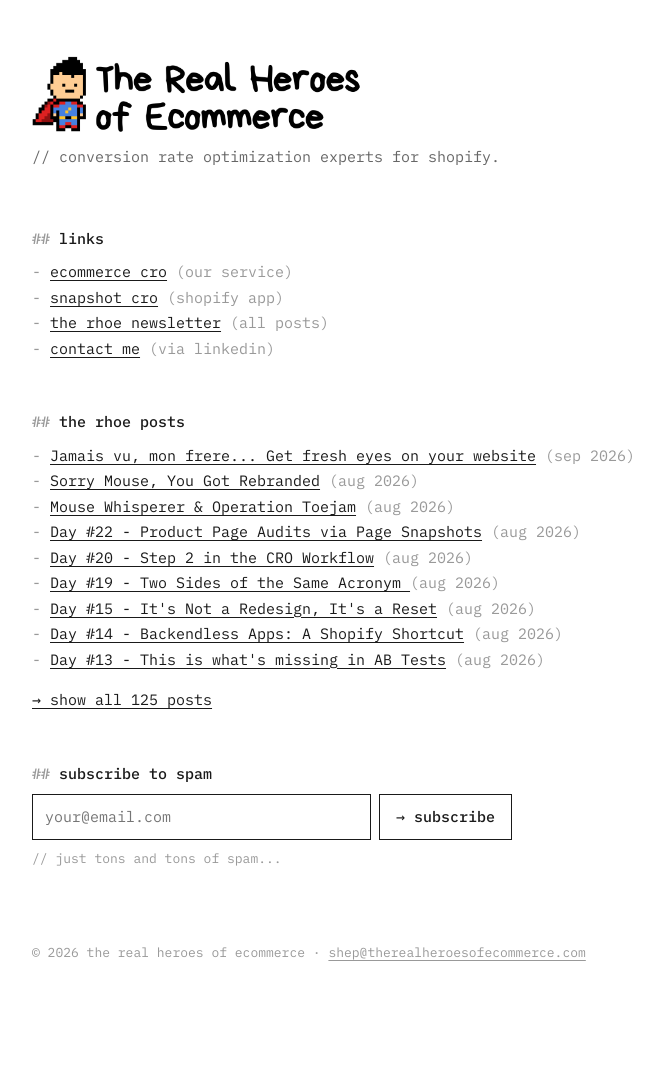
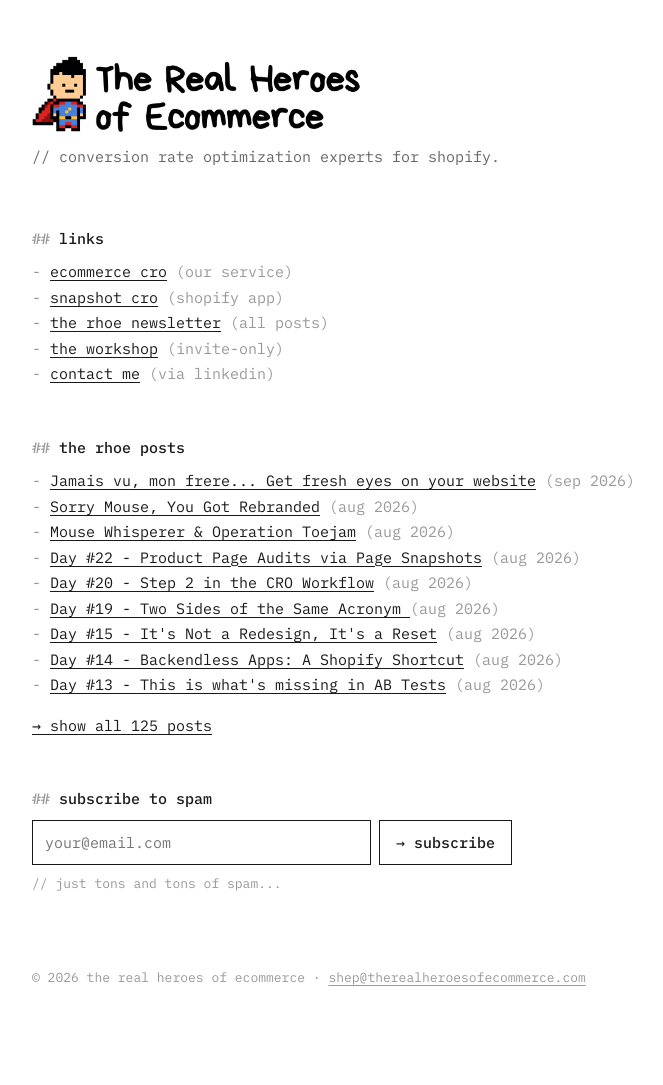
Before and after one commit to therhoe/heroes-site, a Jekyll site: the page built from index.html, in a window 1280 px wide. Shown: the whole page, without its empty margins (268-931 px from the left). Built offline with Jekyll 4.4.1, drawn with Linux system fonts in a browser that asks for light colours; before the commit the page ends 1060 px from its top, so only the background shows below that.

Commit message:
Add workshop link to homepage links section
Co-Authored-By: Claude Fable 5 <noreply@anthropic.com>

```diff
--- a/index.html
+++ b/index.html
@@ -76,6 +76,7 @@
     <li><a href="hire-cro-agency.html">ecommerce cro</a> <span class="note">(our service)</span></li>
     <li><a href="snapshot-cro.html">snapshot cro</a> <span class="note">(shopify app)</span></li>
     <li><a href="/newsletter/">the rhoe newsletter</a> <span class="note">(all posts)</span></li>
+    <li><a href="/workshop/">the workshop</a> <span class="note">(invite-only)</span></li>
     <li><a href="https://www.linkedin.com/in/jasonsdshepherd/">contact me</a> <span class="note">(via linkedin)</span></li>
   </ul>
 
```
